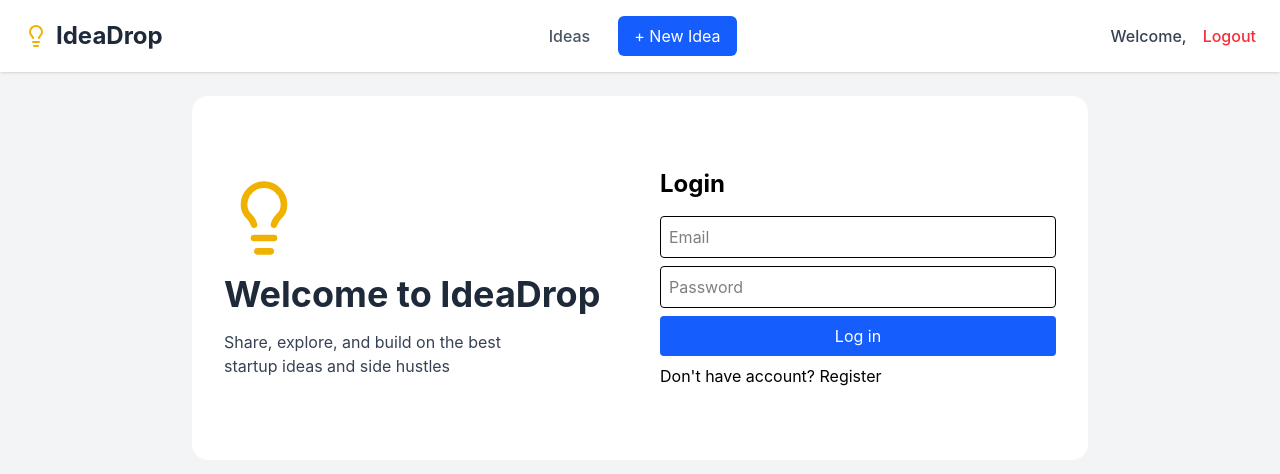
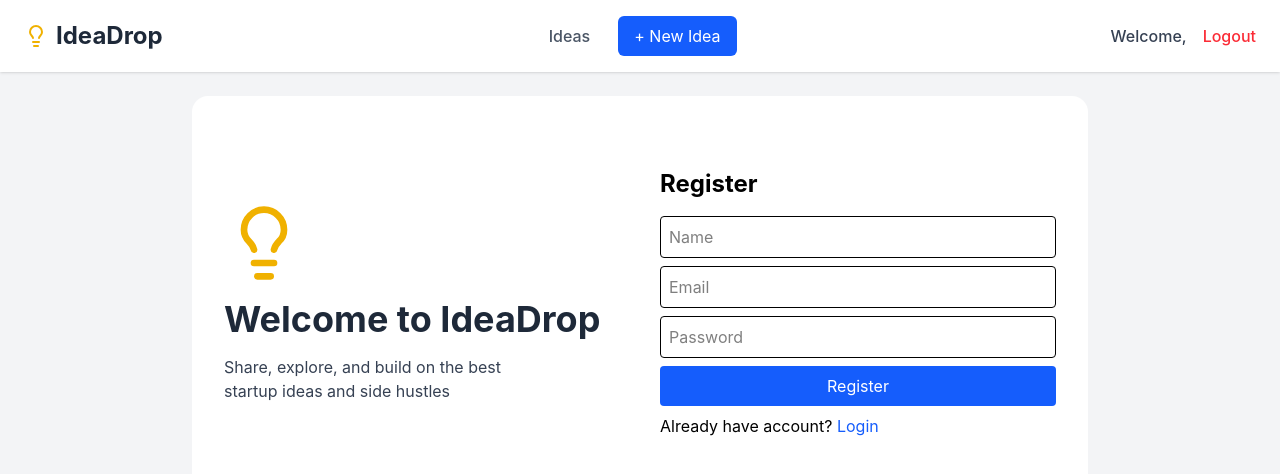
Before and after one commit to AbhishekDewangan04/idea-drop-ui-final, a React (Vite) app: page /login in a window 1280 px wide. Shown: the top 474 px of the page. Built offline with nearby package versions, Linux system fonts and the light colour scheme; no server answers.

Commit message:
fix register page

```diff
--- a/src/routes/(auth)/login/index.tsx
+++ b/src/routes/(auth)/login/index.tsx
@@ -1,4 +1,4 @@
-import { loginUser } from "@/api/auth";
+import { registerUser } from "@/api/auth";
 import { useAuth } from "@/context/AuthContext";
 import { useMutation } from "@tanstack/react-query";
 import {
@@ -6,18 +6,25 @@ import {
   Link,
   useNavigate,
 } from "@tanstack/react-router";
+
 import React, { useState } from "react";
 
 export const Route =
-  createFileRoute("/(auth)/login/")({
-    component: LoginPage,
+  createFileRoute("/(auth)/register/")({
+    component: RegisterPage,
   });
 
-function LoginPage() {
+function RegisterPage() {
   const {
     setAccessToken,
     setUser,
   } = useAuth();
+
+  const navigate =
+    useNavigate();
+
+  const [name, setName] =
+    useState("");
 
   const [email, setEmail] =
     useState("");
@@ -30,21 +37,21 @@ function LoginPage() {
   const [error, setError] =
     useState("");
 
-  const navigate =
-    useNavigate();
-
   const {
     mutateAsync,
     isPending,
   } = useMutation({
-    mutationFn: ({
+    mutationFn: async ({
+      name,
       email,
       password,
     }: {
+      name: string;
       email: string;
       password: string;
     }) =>
-      loginUser(
+      registerUser(
+        name,
         email,
         password
       ),
@@ -63,9 +70,7 @@ function LoginPage() {
       });
     },
 
-    onError: (
-      error
-    ) => {
+    onError: (error) => {
       setError(
         error.message
       );
@@ -80,20 +85,27 @@ function LoginPage() {
 
       try {
         await mutateAsync({
+          name,
           email,
           password,
         });
-      } catch {}
+      } catch (
+        error
+      ) {
+        console.log(
+          error
+        );
+      }
     };
 
   return (
     <div>
       <h1 className="text-2xl font-bold mb-4">
-        Login
+        Register
       </h1>
 
       {error && (
-        <div className="bg-red-100 text-red-700 p-2 rounded">
+        <div className="bg-red-100 text-red-700 px-4 py-2 rounded mb-4">
           {error}
         </div>
       )}
@@ -105,45 +117,61 @@ function LoginPage() {
         className="space-y-2"
       >
         <input
+          type="text"
+          placeholder="Name"
+          value={name}
+          onChange={(e) =>
+            setName(
+              e.target.value
+            )
+          }
+          className="w-full border p-2 rounded"
+        />
+
+        <input
+          type="email"
+          placeholder="Email"
           value={email}
           onChange={(e) =>
             setEmail(
               e.target.value
             )
           }
-          placeholder="Email"
           className="w-full border p-2 rounded"
         />
 
         <input
           type="password"
+          placeholder="Password"
           value={password}
           onChange={(e) =>
             setPassword(
               e.target.value
             )
           }
-          placeholder="Password"
           className="w-full border p-2 rounded"
         />
 
         <button
+          type="submit"
           disabled={
             isPending
           }
           className="bg-blue-600 text-white w-full p-2 rounded"
         >
           {isPending
-            ? "Logging in..."
-            : "Log in"}
+            ? "Registering..."
+            : "Register"}
         </button>
 
         <p>
-          Don't have account?{" "}
+          Already have
+          account?{" "}
           <Link
-            to="/register"
+            to="/login"
+            className="text-blue-600"
           >
-            Register
+            Login
           </Link>
         </p>
       </form>
@@ -151,4 +179,4 @@ function LoginPage() {
   );
 }
 
-export default LoginPage;
+export default RegisterPage;
```
